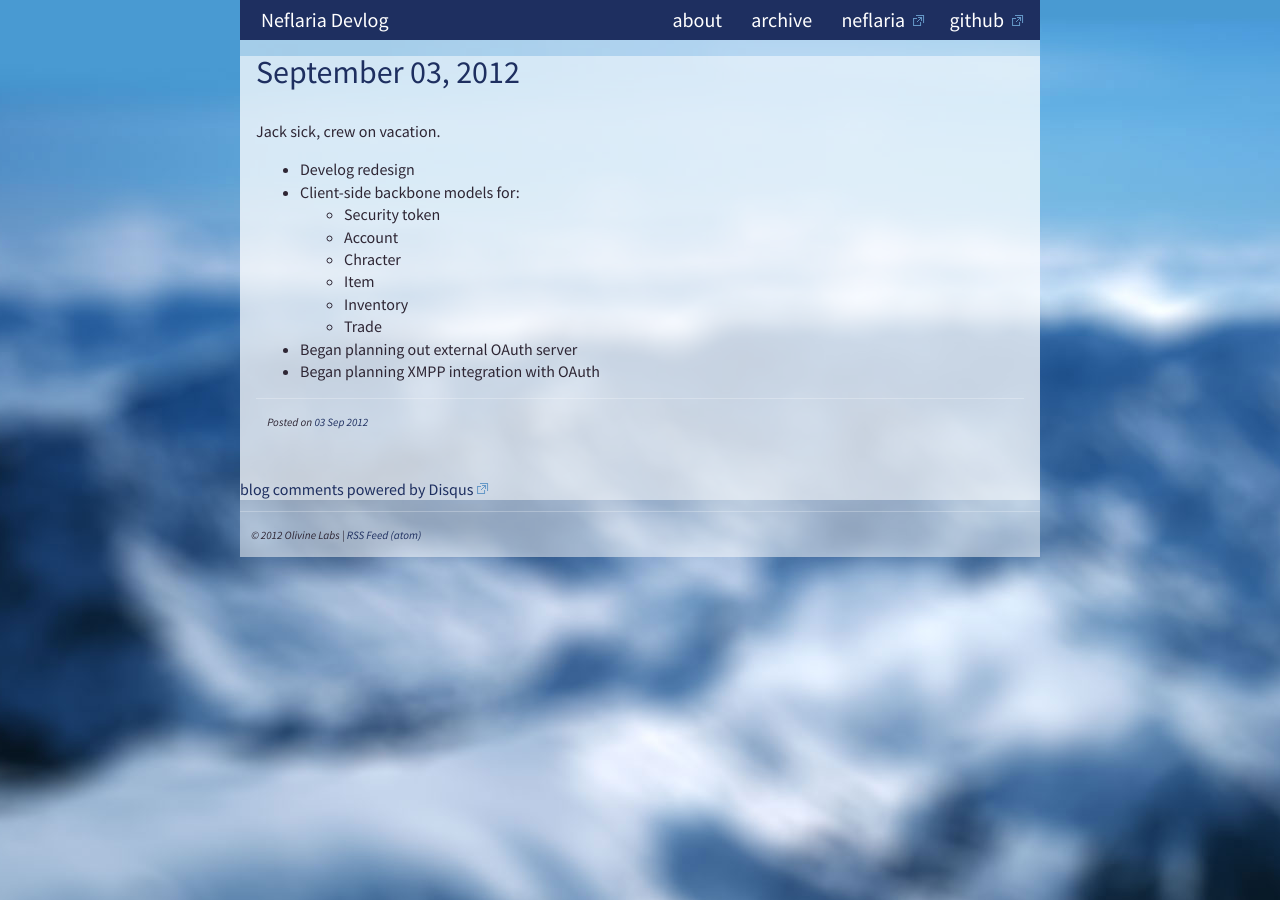
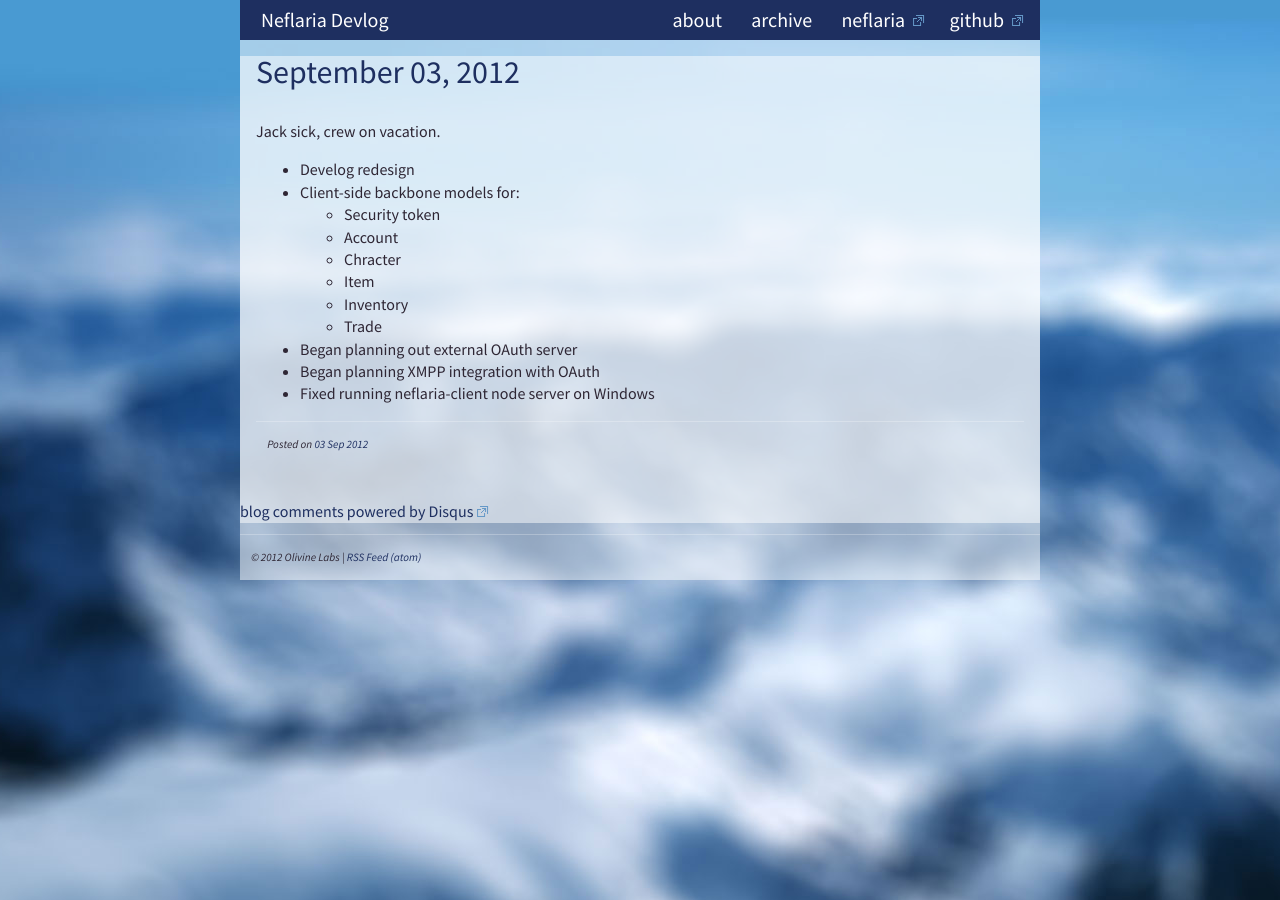
Before and after one commit to Olivine-Labs/neflaria-devlog, a Jekyll site: the page built from _posts/2012-09-03-log.markdown, in a window 1280 px wide. Built offline with Jekyll 4.4.1, drawn with Linux system fonts in a browser that asks for light colours; nearby versions of some CDN libraries; Markdown is read by kramdown in place of the engine named in the settings; comment, search, counter and statistics services are not loaded.

Commit message:
fix for windowsbros

```diff
--- a/_posts/2012-09-03-log.markdown
+++ b/_posts/2012-09-03-log.markdown
@@ -16,3 +16,4 @@ Jack sick, crew on vacation.
   * Trade
 * Began planning out external OAuth server
 * Began planning XMPP integration with OAuth
+* Fixed running neflaria-client node server on Windows
```
